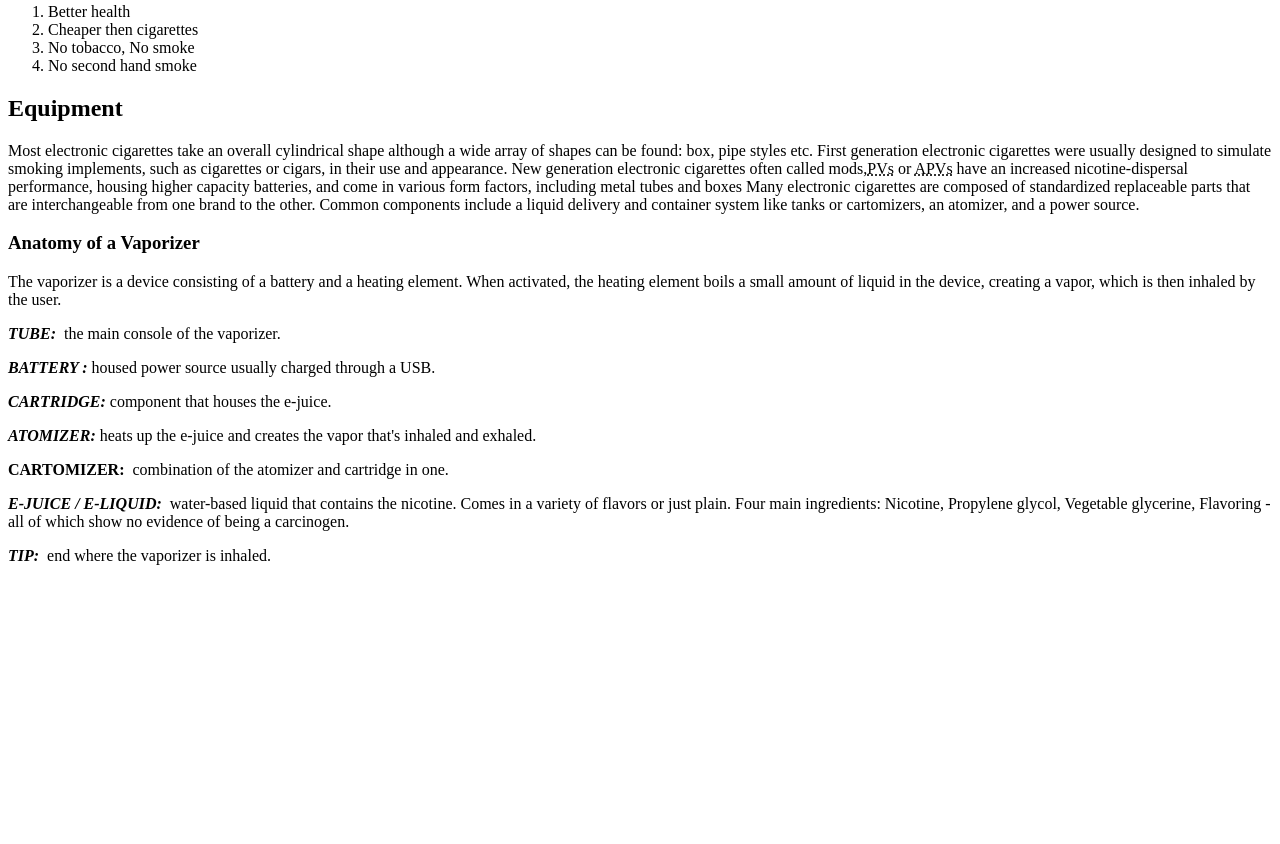
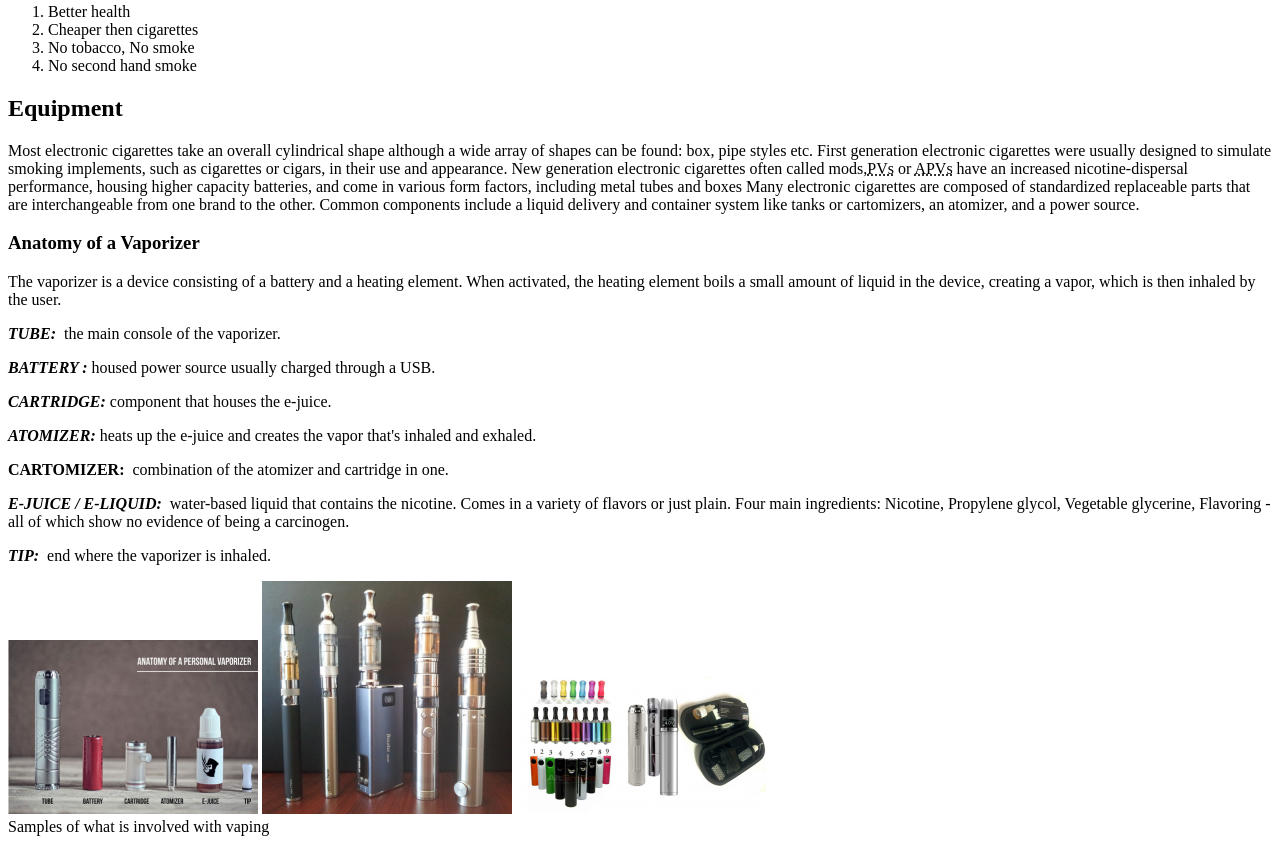
Before and after one commit to launtucker/dws1, a plain HTML site: page Project 1/index.html in a window 1280 px wide. Shown: the part 286-1130 px from the top of the page. Before the commit the page ends 867 px from the top, so only its background shows below. Drawn offline with Linux system fonts and the light colour scheme.

Commit message:
Added images
added images and links

```diff
--- a/Project 1/index.html
+++ b/Project 1/index.html
@@ -38,6 +38,11 @@
     <p><span style="font-weight: bold; font-style: italic;"> E-JUICE / E-LIQUID: </span>&nbsp;water-based liquid that contains the nicotine. Comes in a variety of flavors or just plain. Four main ingredients: Nicotine, Propylene glycol, Vegetable glycerine, Flavoring - all of which show no evidence of being a carcinogen. </p>
     <p><span style="font-weight: bold; font-style: italic;">TIP:</span> &nbsp;end where the vaporizer is inhaled.</p>
 
-
+    <figure></figure>
+    <a href="images/Largepic1.png"><img src="images/smallpic1.png" alt="Vaping Gear" title="Samples of what you need to vape"/></a>
+    <a href="images/Largepic2.png"><img src="images/smallpic2.png" alt="Vaping Gear" title="Samples of advanced mods"/></a>
+    <a href="images/Largepic3.png"><img src="images/smallpic3.png" alt="Vaping Gear" title="Samples of different types of mods"/></a>
+    <figcaption>Samples of what is involved with vaping</figcaption>
+    </figure>
 </body>
 </html>
```
Also changed, not shown: Project 1/images/Largepic1.png (added), Project 1/images/Largepic2.png (added), Project 1/images/Largepic3.png (added), Project 1/images/smallpic1.png (added), Project 1/images/smallpic2.png (added), Project 1/images/smallpic3.png (added).
